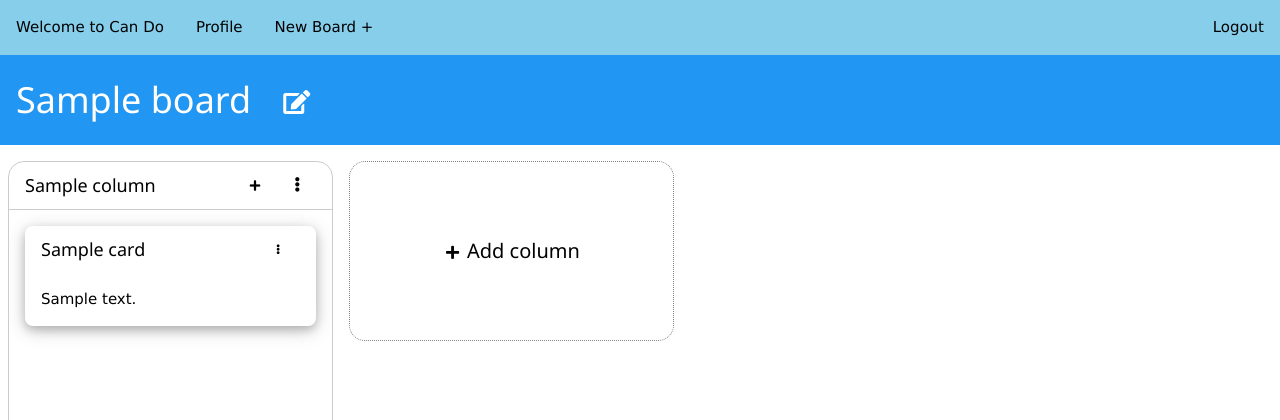
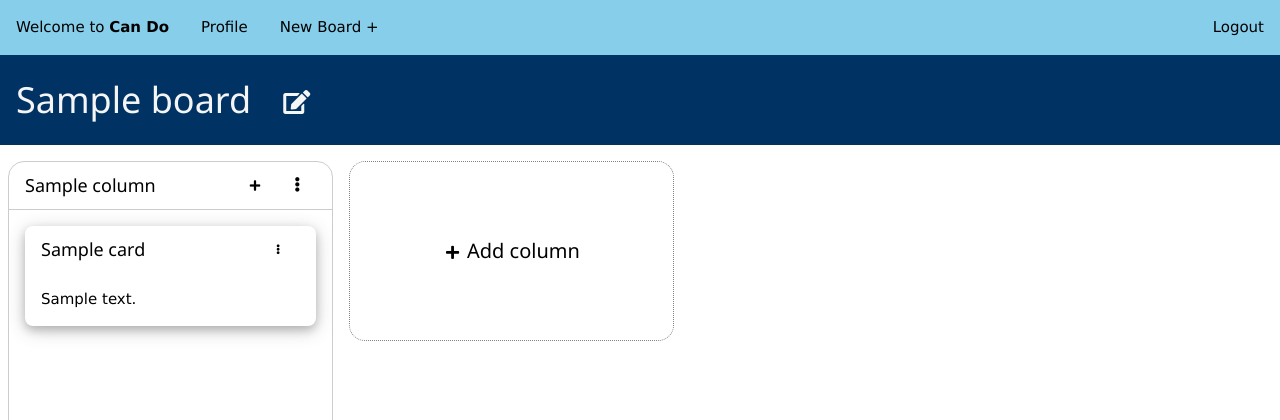
Before and after one commit to RZRalex/kanban-project, a Django app: template kanban_app/templates/home.html in a window 1280 px wide. Shown: the top 420 px of the page. Run offline with Django 3.2, Linux system fonts and the light colour scheme; tables that the repository leaves empty hold one stand-in row (values such as "Sample post"); the template is opened without the code that fills it: values that come from a table or form of the project are taken from there, most other values are stand-ins (such as "Sample title", 1, 10 or a date in 2020).

Commit message:
adjusted colors

```diff
--- a/kanban_app/static/kanbanstyle.css
+++ b/kanban_app/static/kanbanstyle.css
@@ -10,7 +10,10 @@
     flex-wrap: nowrap;
 }
 
-
+.board-blue{
+    background-color: #003363;
+    color: whitesmoke;
+}
 
 .tcol{
     width: 325px;
@@ -177,7 +180,7 @@ div.addfr{
 }
 
 .forest-green .notes .w3-container, .forest-green .w3-container{
-    background-color: rgb(25, 104, 25);
+    background-color: rgb(0, 136, 0);
     color: whitesmoke;
 }
 
@@ -201,6 +204,7 @@ div.addfr{
 
 .violet .notes .w3-container, .violet .w3-container{
     background-color: darkorchid;
+    color: whitesmoke;
 }
 
 .pink .notes .w3-container, .pink .w3-container{
--- a/kanban_app/templates/base.html
+++ b/kanban_app/templates/base.html
@@ -17,7 +17,7 @@
 </head>
 <body>
     <div class="w3-bar w3-light-blue">
-        <a href="#" class="w3-bar-item w3-button w3-padding-16 w3-hover-light-blue">Welcome to Can Do</a>
+        <a href="#" class="w3-bar-item w3-button w3-padding-16 w3-hover-light-blue">Welcome to <strong>Can Do</strong></a>
         <a href="/profile/{{ user.id }}" class="w3-bar-item w3-button w3-padding-16 w3-hover-blue">Profile</a>
         <a href="/select" class="w3-bar-item w3-button w3-padding-16 w3-hover-green">New Board +</a>
         <!-- <a href="/friends" class="w3-bar-item w3-button w3-padding-16 w3-hover-indigo">Friends</a> -->
--- a/kanban_app/templates/home.html
+++ b/kanban_app/templates/home.html
@@ -1,7 +1,7 @@
 {% extends 'base.html' %}
 
 {% block content %}
-<div class="title w3-bar w3-blue w3-margin-bottom">
+<div class="title w3-bar board-blue w3-margin-bottom">
     <h1 class="w3-bar-item">{{ board.title }}</h1>
     <button class="edit-btn w3-button w3-hover-orange">
         <h2><i class="fas fa-edit w3-xlarge"></i></h2>
```
